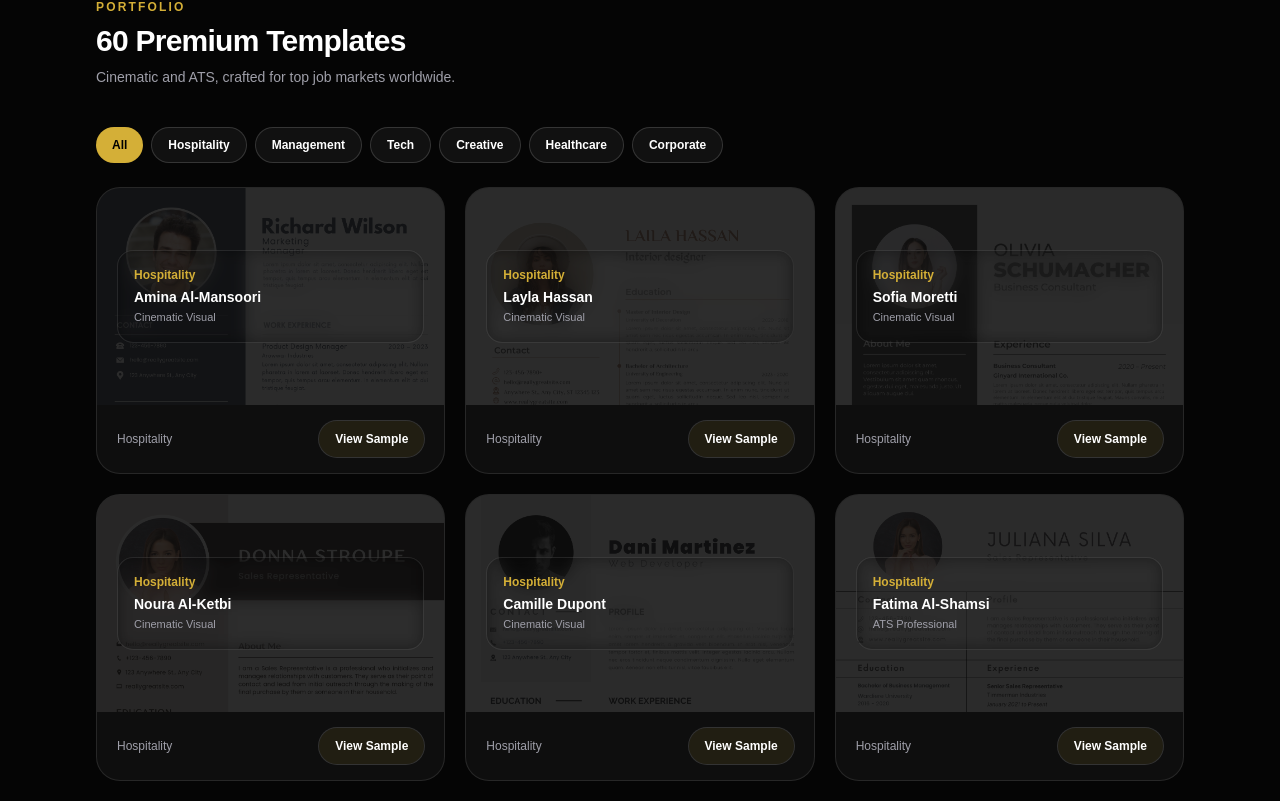
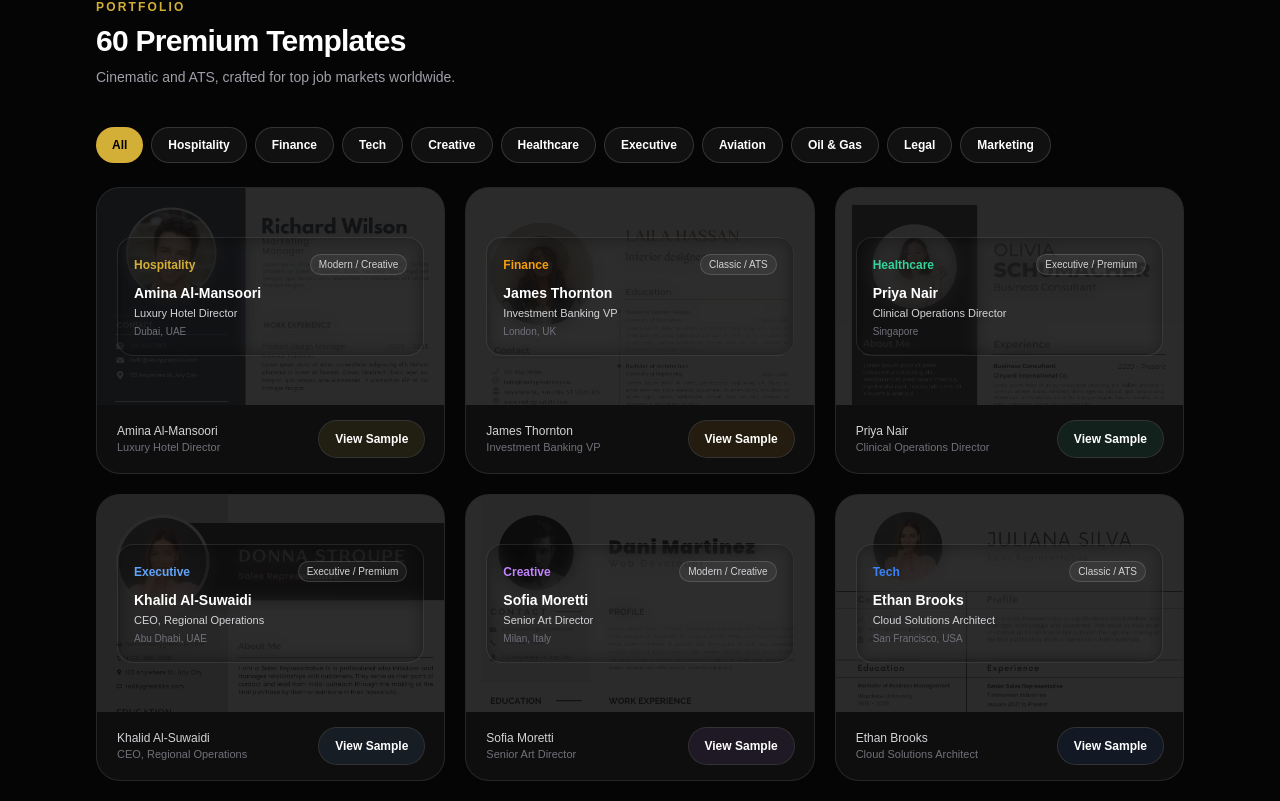
Before and after one commit to uniquewear20-spec/dubai-cv-agency, a Next.js app: page / in a window 1280 px wide. Shown: the part 3917-4718 px from the top of the page. Built offline with nearby package versions, Linux system fonts and the light colour scheme.

Commit message:
Fixed build error by removing lucide-react dependency

```diff
--- a/app/page.tsx
+++ b/app/page.tsx
@@ -303,74 +303,78 @@ const T: Record<Lang, Translations> = {
 
 const CAT_ACCENT: Record<string, string> = {
   Hospitality: "#D4AF37",
-  Management:  "#94A3B8",
+  Finance:     "#F59E0B",
   Tech:        "#3B82F6",
   Creative:    "#C084FC",
   Healthcare:  "#34D399",
-  Corporate:   "#60A5FA",
+  Executive:   "#60A5FA",
+  Aviation:    "#818CF8",
+  "Oil & Gas": "#FB923C",
+  Legal:       "#A78BFA",
+  Marketing:   "#F472B6",
 };
 
 const ALL_CARDS = [
-  { id:"H01",  name:"Amina Al-Mansoori",  cat:"Hospitality", type:"Cinematic Visual" },
-  { id:"H02",  name:"Layla Hassan",        cat:"Hospitality", type:"Cinematic Visual" },
-  { id:"H03",  name:"Sofia Moretti",       cat:"Hospitality", type:"Cinematic Visual" },
-  { id:"H04",  name:"Noura Al-Ketbi",      cat:"Hospitality", type:"Cinematic Visual" },
-  { id:"H05",  name:"Camille Dupont",      cat:"Hospitality", type:"Cinematic Visual" },
-  { id:"H06",  name:"Fatima Al-Shamsi",    cat:"Hospitality", type:"ATS Professional" },
-  { id:"H07",  name:"Elena Petrova",       cat:"Hospitality", type:"ATS Professional" },
-  { id:"H08",  name:"Salma Benali",        cat:"Hospitality", type:"ATS Professional" },
-  { id:"H09",  name:"Hana Suzuki",         cat:"Hospitality", type:"ATS Professional" },
-  { id:"H10",  name:"Noor Al-Harbi",       cat:"Hospitality", type:"ATS Professional" },
-  { id:"M01",  name:"Khalid Al-Suwaidi",   cat:"Management",  type:"Cinematic Visual" },
-  { id:"M02",  name:"Jonas Richter",       cat:"Management",  type:"Cinematic Visual" },
-  { id:"M03",  name:"Rami Haddad",         cat:"Management",  type:"Cinematic Visual" },
-  { id:"M04",  name:"Owen Clarke",         cat:"Management",  type:"Cinematic Visual" },
-  { id:"M05",  name:"Tariq Aziz",          cat:"Management",  type:"Cinematic Visual" },
-  { id:"M06",  name:"Marta Kowalska",      cat:"Management",  type:"ATS Professional" },
-  { id:"M07",  name:"Liam OConnor",        cat:"Management",  type:"ATS Professional" },
-  { id:"M08",  name:"Anya Sokolova",       cat:"Management",  type:"ATS Professional" },
-  { id:"M09",  name:"Hugo Schneider",      cat:"Management",  type:"ATS Professional" },
-  { id:"M10",  name:"Freya Andersen",      cat:"Management",  type:"ATS Professional" },
-  { id:"T01",  name:"Arjun Mehta",         cat:"Tech",        type:"Cinematic Visual" },
-  { id:"T02",  name:"Chen Wei",            cat:"Tech",        type:"Cinematic Visual" },
-  { id:"T03",  name:"Michael Nguyen",      cat:"Tech",        type:"Cinematic Visual" },
-  { id:"T04",  name:"Jae-Hyun Kim",        cat:"Tech",        type:"Cinematic Visual" },
-  { id:"T05",  name:"Nikolai Volkov",      cat:"Tech",        type:"Cinematic Visual" },
-  { id:"T06",  name:"Lin Xia",             cat:"Tech",        type:"ATS Professional" },
-  { id:"T07",  name:"Ethan Brooks",        cat:"Tech",        type:"ATS Professional" },
-  { id:"T08",  name:"Min-ji Park",         cat:"Tech",        type:"ATS Professional" },
-  { id:"T09",  name:"Sander de Vries",     cat:"Tech",        type:"ATS Professional" },
-  { id:"T10",  name:"Rafael Costa",        cat:"Tech",        type:"ATS Professional" },
-  { id:"C01",  name:"Maya Patel",          cat:"Creative",    type:"Cinematic Visual" },
-  { id:"C02",  name:"Chloe Bennett",       cat:"Creative",    type:"Cinematic Visual" },
-  { id:"C03",  name:"Valentina Cruz",      cat:"Creative",    type:"Cinematic Visual" },
-  { id:"C04",  name:"Noah Laurent",        cat:"Creative",    type:"Cinematic Visual" },
-  { id:"C05",  name:"Zara Mbeki",          cat:"Creative",    type:"Cinematic Visual" },
-  { id:"C06",  name:"Beatriz Almeida",     cat:"Creative",    type:"ATS Professional" },
-  { id:"C07",  name:"Alejandro Rivera",    cat:"Creative",    type:"ATS Professional" },
-  { id:"C08",  name:"Eva Novak",           cat:"Creative",    type:"ATS Professional" },
-  { id:"C09",  name:"Siobhan Kelly",       cat:"Creative",    type:"ATS Professional" },
-  { id:"C10",  name:"Linh Tran",           cat:"Creative",    type:"ATS Professional" },
-  { id:"HC01", name:"Priya Nair",          cat:"Healthcare",  type:"Cinematic Visual" },
-  { id:"HC02", name:"Yara Abdelrahman",    cat:"Healthcare",  type:"Cinematic Visual" },
-  { id:"HC03", name:"Samira Rahman",       cat:"Healthcare",  type:"Cinematic Visual" },
-  { id:"HC04", name:"Nadine Farah",        cat:"Healthcare",  type:"Cinematic Visual" },
-  { id:"HC05", name:"Kenji Tanaka",        cat:"Healthcare",  type:"Cinematic Visual" },
-  { id:"HC06", name:"Aisha Khan",          cat:"Healthcare",  type:"ATS Professional" },
-  { id:"HC07", name:"Nia Okafor",          cat:"Healthcare",  type:"ATS Professional" },
-  { id:"HC08", name:"Mila Popescu",        cat:"Healthcare",  type:"ATS Professional" },
-  { id:"HC09", name:"Leila Saeed",         cat:"Healthcare",  type:"ATS Professional" },
-  { id:"HC10", name:"Amelia Wright",       cat:"Healthcare",  type:"ATS Professional" },
-  { id:"CO01", name:"Omar Al-Farsi",       cat:"Corporate",   type:"Cinematic Visual" },
-  { id:"CO02", name:"Yousef Al-Naqbi",     cat:"Corporate",   type:"Cinematic Visual" },
-  { id:"CO03", name:"Hassan El-Masri",     cat:"Corporate",   type:"Cinematic Visual" },
-  { id:"CO04", name:"Karim Nasser",        cat:"Corporate",   type:"Cinematic Visual" },
-  { id:"CO05", name:"Daniel Carter",       cat:"Corporate",   type:"Cinematic Visual" },
-  { id:"CO06", name:"Mateo Silva",         cat:"Corporate",   type:"ATS Professional" },
-  { id:"CO07", name:"Kofi Mensah",         cat:"Corporate",   type:"ATS Professional" },
-  { id:"CO08", name:"Zain Malik",          cat:"Corporate",   type:"ATS Professional" },
-  { id:"CO09", name:"Adam Nowak",          cat:"Corporate",   type:"ATS Professional" },
-  { id:"CO10", name:"Luca Romano",         cat:"Corporate",   type:"ATS Professional" },
+  { id:"001", name:"Amina Al-Mansoori",    cat:"Hospitality", type:"Modern / Creative",   role:"Luxury Hotel Director",           region:"Dubai, UAE"        },
+  { id:"002", name:"James Thornton",       cat:"Finance",     type:"Classic / ATS",       role:"Investment Banking VP",           region:"London, UK"        },
+  { id:"003", name:"Priya Nair",           cat:"Healthcare",  type:"Executive / Premium", role:"Clinical Operations Director",    region:"Singapore"         },
+  { id:"004", name:"Khalid Al-Suwaidi",    cat:"Executive",   type:"Executive / Premium", role:"CEO, Regional Operations",        region:"Abu Dhabi, UAE"    },
+  { id:"005", name:"Sofia Moretti",        cat:"Creative",    type:"Modern / Creative",   role:"Senior Art Director",             region:"Milan, Italy"      },
+  { id:"006", name:"Ethan Brooks",         cat:"Tech",        type:"Classic / ATS",       role:"Cloud Solutions Architect",       region:"San Francisco, USA"},
+  { id:"007", name:"Nadia El-Sayed",       cat:"Marketing",   type:"Modern / Creative",   role:"Brand Strategy Director",        region:"Dubai, UAE"        },
+  { id:"008", name:"Marcus Vandenberg",    cat:"Finance",     type:"Executive / Premium", role:"Private Equity Partner",          region:"Amsterdam, NL"     },
+  { id:"009", name:"Hana Suzuki",          cat:"Hospitality", type:"Classic / ATS",       role:"Revenue & Yield Manager",         region:"Tokyo, Japan"      },
+  { id:"010", name:"Rafael Costa",        cat:"Tech",        type:"Modern / Creative",   role:"Mobile App Developer",            region:"Sao Paulo, Brazil" },
+  { id:"011", name:"Layla Hassan",         cat:"Legal",       type:"Classic / ATS",       role:"Senior Corporate Counsel",        region:"Dubai, UAE"        },
+  { id:"012", name:"Owen Clarke",          cat:"Executive",   type:"Executive / Premium", role:"Chief Financial Officer",         region:"Toronto, Canada"   },
+  { id:"013", name:"Fatima Al-Shamsi",     cat:"Healthcare",  type:"Classic / ATS",       role:"Nursing Director, ICU",           region:"Sharjah, UAE"      },
+  { id:"014", name:"Luca Romano",          cat:"Creative",    type:"Modern / Creative",   role:"UX/UI Design Lead",               region:"Rome, Italy"       },
+  { id:"015", name:"Aisha Khan",           cat:"Marketing",   type:"Classic / ATS",       role:"Digital Marketing Manager",       region:"Lahore, Pakistan"  },
+  { id:"016", name:"Nikolai Volkov",       cat:"Tech",        type:"Executive / Premium", role:"Cybersecurity Architect",         region:"Moscow, Russia"    },
+  { id:"017", name:"Camille Dupont",       cat:"Hospitality", type:"Modern / Creative",   role:"F&B Operations Director",         region:"Paris, France"     },
+  { id:"018", name:"Tariq Aziz",           cat:"Oil & Gas",   type:"Executive / Premium", role:"Petroleum Engineering Manager",   region:"Riyadh, Saudi"     },
+  { id:"019", name:"Elena Petrova",        cat:"Finance",     type:"Classic / ATS",       role:"Risk & Compliance Manager",       region:"Zurich, Switzerland"},
+  { id:"020", name:"Noah Laurent",         cat:"Creative",    type:"Modern / Creative",   role:"Motion Graphics Director",        region:"Brussels, Belgium" },
+  { id:"021", name:"Yara Abdelrahman",     cat:"Healthcare",  type:"Modern / Creative",   role:"Pharmaceutical Affairs Lead",     region:"Cairo, Egypt"      },
+  { id:"022", name:"Jonas Richter",        cat:"Executive",   type:"Executive / Premium", role:"Managing Director EMEA",          region:"Frankfurt, Germany"},
+  { id:"023", name:"Maya Patel",           cat:"Tech",        type:"Modern / Creative",   role:"AI Product Manager",              region:"Bangalore, India"  },
+  { id:"024", name:"Daniel Carter",        cat:"Finance",     type:"Classic / ATS",       role:"Business Development Director",   region:"New York, USA"     },
+  { id:"025", name:"Noor Al-Harbi",        cat:"Hospitality", type:"Executive / Premium", role:"Resort General Manager",          region:"Muscat, Oman"      },
+  { id:"026", name:"Valentina Cruz",       cat:"Marketing",   type:"Modern / Creative",   role:"Creative Campaign Strategist",    region:"Madrid, Spain"     },
+  { id:"027", name:"Hassan El-Masri",      cat:"Legal",       type:"Executive / Premium", role:"General Counsel, DIFC",           region:"Dubai, UAE"        },
+  { id:"028", name:"Min-ji Park",          cat:"Tech",        type:"Classic / ATS",       role:"Platform Reliability Engineer",   region:"Seoul, South Korea"},
+  { id:"029", name:"Nadine Farah",         cat:"Healthcare",  type:"Classic / ATS",       role:"Pharmacy Operations Lead",        region:"Beirut, Lebanon"   },
+  { id:"030", name:"Kofi Mensah",          cat:"Executive",   type:"Executive / Premium", role:"VP Corporate Affairs",            region:"Accra, Ghana"      },
+  { id:"031", name:"Siobhan Kelly",        cat:"Marketing",   type:"Modern / Creative",   role:"Head of Social Media Strategy",   region:"Dublin, Ireland"   },
+  { id:"032", name:"Omar Al-Farsi",        cat:"Oil & Gas",   type:"Executive / Premium", role:"Upstream Operations Director",    region:"Dubai, UAE"        },
+  { id:"033", name:"Chloe Bennett",        cat:"Creative",    type:"Modern / Creative",   role:"Brand Identity Designer",         region:"Melbourne, AU"     },
+  { id:"034", name:"Rami Haddad",          cat:"Finance",     type:"Classic / ATS",       role:"Corporate Finance Manager",       region:"Beirut, Lebanon"   },
+  { id:"035", name:"Lin Xia",              cat:"Tech",        type:"Classic / ATS",       role:"Data Science Lead",               region:"Shanghai, China"   },
+  { id:"036", name:"Mateo Silva",          cat:"Executive",   type:"Executive / Premium", role:"Chief Operations Officer",        region:"Buenos Aires, AR"  },
+  { id:"037", name:"Samira Rahman",        cat:"Healthcare",  type:"Modern / Creative",   role:"Patient Experience Director",     region:"Dhaka, Bangladesh" },
+  { id:"038", name:"Hugo Schneider",       cat:"Oil & Gas",   type:"Classic / ATS",       role:"HSE Manager, Offshore",           region:"Hamburg, Germany"  },
+  { id:"039", name:"Beatriz Almeida",      cat:"Creative",    type:"Modern / Creative",   role:"Content Strategy Director",       region:"Lisbon, Portugal"  },
+  { id:"040", name:"Jae-Hyun Kim",         cat:"Tech",        type:"Modern / Creative",   role:"DevOps Engineering Lead",         region:"Busan, South Korea"},
+  { id:"041", name:"Yousef Al-Naqbi",      cat:"Aviation",    type:"Executive / Premium", role:"Airport Operations Director",     region:"Abu Dhabi, UAE"    },
+  { id:"042", name:"Marta Kowalska",       cat:"Legal",       type:"Classic / ATS",       role:"International Trade Lawyer",      region:"Warsaw, Poland"    },
+  { id:"043", name:"Arjun Mehta",          cat:"Finance",     type:"Modern / Creative",   role:"Fintech Product Director",        region:"Mumbai, India"     },
+  { id:"044", name:"Zara Mbeki",           cat:"Marketing",   type:"Modern / Creative",   role:"Head of Brand Experience",        region:"Johannesburg, SA"  },
+  { id:"045", name:"Leila Saeed",          cat:"Healthcare",  type:"Classic / ATS",       role:"Hospital Administrator",          region:"Tehran, Iran"      },
+  { id:"046", name:"Sander de Vries",      cat:"Tech",        type:"Classic / ATS",       role:"Analytics Engineering Lead",      region:"Rotterdam, NL"     },
+  { id:"047", name:"Karim Nasser",         cat:"Oil & Gas",   type:"Executive / Premium", role:"Drilling Operations Manager",     region:"Kuwait City, KW"   },
+  { id:"048", name:"Alejandro Rivera",     cat:"Creative",    type:"Modern / Creative",   role:"Head of Digital Production",      region:"Mexico City, MX"   },
+  { id:"049", name:"Anya Sokolova",        cat:"Executive",   type:"Executive / Premium", role:"Chief People Officer",            region:"Vienna, Austria"   },
+  { id:"050", name:"Michael Nguyen",       cat:"Tech",        type:"Classic / ATS",       role:"Full-Stack Engineering Lead",     region:"Ho Chi Minh, VN"   },
+  { id:"051", name:"Noura Al-Ketbi",       cat:"Aviation",    type:"Modern / Creative",   role:"Cabin Crew Training Manager",     region:"Dubai, UAE"        },
+  { id:"052", name:"Eva Novak",            cat:"Creative",    type:"Classic / ATS",       role:"Visual Identity Consultant",      region:"Prague, Czechia"   },
+  { id:"053", name:"Adam Nowak",           cat:"Finance",     type:"Classic / ATS",       role:"Treasury & Risk Analyst",         region:"Krakow, Poland"    },
+  { id:"054", name:"Linh Tran",            cat:"Marketing",   type:"Modern / Creative",   role:"E-Commerce Growth Manager",       region:"Hanoi, Vietnam"    },
+  { id:"055", name:"Zain Malik",           cat:"Legal",       type:"Classic / ATS",       role:"Compliance & Regulatory Lead",    region:"Karachi, Pakistan" },
+  { id:"056", name:"Nia Okafor",           cat:"Healthcare",  type:"Modern / Creative",   role:"Global Health Program Manager",   region:"Lagos, Nigeria"    },
+  { id:"057", name:"Freya Andersen",       cat:"Executive",   type:"Executive / Premium", role:"Board Director, Sustainability",  region:"Copenhagen, DK"    },
+  { id:"058", name:"Chen Wei",             cat:"Tech",        type:"Modern / Creative",   role:"Machine Learning Engineer",       region:"Shenzhen, China"   },
+  { id:"059", name:"Salma Benali",         cat:"Hospitality", type:"Classic / ATS",       role:"Luxury Spa & Wellness Director",  region:"Casablanca, MA"    },
+  { id:"060", name:"Amelia Wright",        cat:"Aviation",    type:"Executive / Premium", role:"Flight Operations Director",      region:"Sydney, Australia" },
 ].map((c, i) => ({
   ...c,
   img: `/cv${(i % 14) + 1}.png`,
@@ -513,7 +517,7 @@ function Modal({ state, onClose, t }: { state: ModalState; onClose: () => void;
   );
 }
 
-const CATEGORIES = ["All", "Hospitality", "Management", "Tech", "Creative", "Healthcare", "Corporate"];
+const CATEGORIES = ["All", "Hospitality", "Finance", "Tech", "Creative", "Healthcare", "Executive", "Aviation", "Oil & Gas", "Legal", "Marketing"];
 
 function PortfolioSection({ t, openModal }: { t: Translations; openModal: (c: typeof CARDS[0]) => void }) {
   const [activeFilter, setActiveFilter] = useState("All");
@@ -553,14 +557,21 @@ function PortfolioSection({ t, openModal }: { t: Translations; openModal: (c: ty
                 </div>
                 <div className="absolute inset-0 flex items-center justify-center p-5">
                   <div className="w-full max-w-xs rounded-2xl border border-white/10 bg-black/40 p-4 backdrop-blur-sm">
-                    <p className="text-xs font-semibold" style={{ color: card.accent }}>{card.cat}</p>
-                    <p className="mt-1 text-sm font-semibold text-white">{card.name}</p>
-                    <p className="mt-0.5 text-[11px] text-zinc-400">{card.type}</p>
+                    <div className="flex items-center justify-between gap-1">
+                      <p className="text-xs font-semibold" style={{ color: card.accent }}>{card.cat}</p>
+                      <span className="rounded-full border border-white/15 bg-white/5 px-2 py-0.5 text-[10px] text-zinc-300">{card.type}</span>
+                    </div>
+                    <p className="mt-2 text-sm font-semibold text-white">{card.name}</p>
+                    <p className="mt-0.5 text-[11px] text-zinc-300">{(card as any).role}</p>
+                    <p className="mt-0.5 text-[10px] text-zinc-500">{(card as any).region}</p>
                   </div>
                 </div>
               </div>
               <div className="flex items-center justify-between px-5 py-4">
-                <p className="text-xs text-zinc-400">{card.cat}</p>
+                <div>
+                  <p className="text-xs font-medium text-zinc-300">{card.name}</p>
+                  <p className="text-[11px] text-zinc-500">{(card as any).role}</p>
+                </div>
                 <button
                   type="button"
                   onClick={() => openModal(card)}
```
